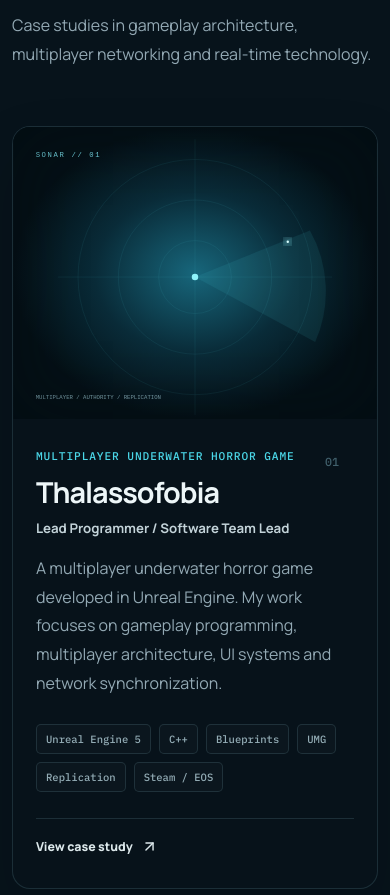
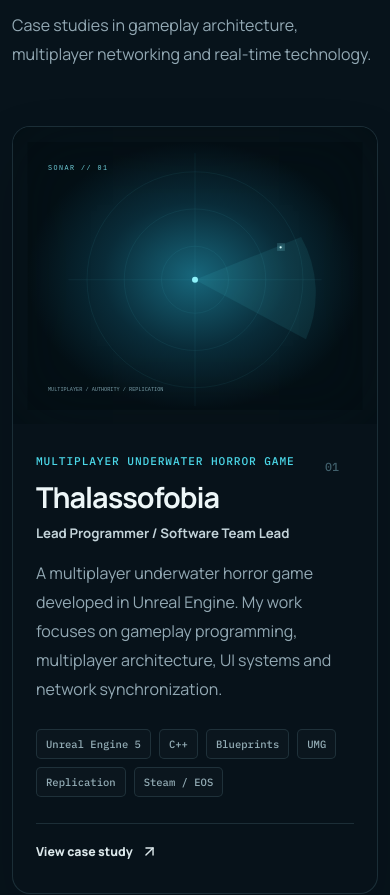
Before and after one commit to Make4T/portfolio, a React (Vite) app: page / in a window 390 px wide. Shown: the part 2382-3277 px from the top of the page. Built offline with nearby package versions, Linux system fonts and the light colour scheme.

Commit message:
style: reduce project image panels

```diff
--- a/src/styles/global.css
+++ b/src/styles/global.css
@@ -98,9 +98,9 @@ h1, h2, h3 { letter-spacing: -.035em; }
 .projects-list { display: grid; gap: 42px; }
 .project-card { display: grid; grid-template-columns: 1.03fr .97fr; overflow: hidden; border: 1px solid var(--line); border-radius: var(--radius); background: rgba(7, 19, 27, .86); box-shadow: 0 28px 60px rgba(0,0,0,.15); }
 .project-card.reverse .project-visual { order: 2; }
-.project-visual { position: relative; min-height: 540px; overflow: hidden; background: #07141b; }
+.project-visual { position: relative; min-height: 400px; overflow: hidden; background: #07141b; }
 .project-visual::after { content: ""; position: absolute; inset: 0; box-shadow: inset 0 0 70px rgba(1,8,12,.46); pointer-events: none; }
-.project-visual img { width: 100%; height: 100%; object-fit: cover; transition: transform .4s ease; }
+.project-visual img { width: 100%; height: 100%; padding: 14px; object-fit: contain; transition: transform .4s ease; }
 .project-card:hover .project-visual img { transform: scale(1.025); }
 .project-content { position: relative; padding: 54px; }
 .project-index { position: absolute; top: 35px; right: 38px; color: #41606c; font: 500 .73rem var(--mono); }
@@ -171,7 +171,7 @@ footer { border-top: 1px solid var(--line); }
   .specialty-grid { grid-template-columns: 1fr; }
   .about-layout { grid-template-columns: .8fr 1.2fr; gap: 45px; }
   .project-content { padding: 40px; }
-  .project-visual { min-height: 500px; }
+  .project-visual { min-height: 360px; }
   .principle-grid { grid-template-columns: 1fr 1fr; }
   .principle-grid article:nth-child(2) { border-right: 0; }
   .principle-grid article:nth-child(-n+2) { border-bottom: 1px solid var(--line); }
@@ -198,7 +198,7 @@ footer { border-top: 1px solid var(--line); }
   .small-card h3 { margin-top: 24px; }
   .project-card { grid-template-columns: 1fr; }
   .project-card.reverse .project-visual { order: 0; }
-  .project-visual { min-height: 380px; }
+  .project-visual { min-height: 300px; }
   .thesis-card { grid-template-columns: auto 1fr; }
   .thesis-card > .button { grid-column: 2; justify-self: start; }
   .education-card { grid-template-columns: auto 1fr; align-items: start; }
@@ -220,7 +220,7 @@ footer { border-top: 1px solid var(--line); }
   .tech-strip .container { padding-block: 15px; }
   .specialty-grid, .skills-grid { grid-template-columns: 1fr; }
   .project-content { padding: 30px 23px; }
-  .project-visual { min-height: 260px; }
+  .project-visual { min-height: 220px; }
   .case-study ul { grid-template-columns: 1fr; }
   .principle-grid { grid-template-columns: 1fr; }
   .principle-grid article { min-height: auto; border-right: 0; border-bottom: 1px solid var(--line); }
```
